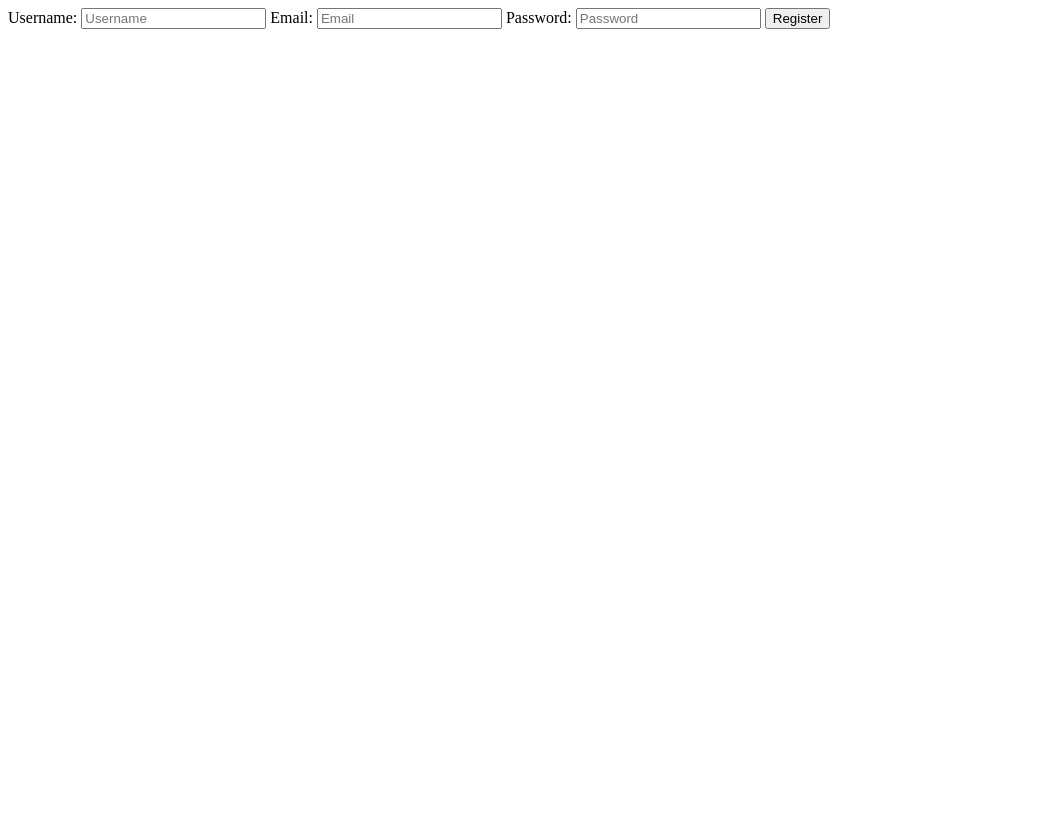
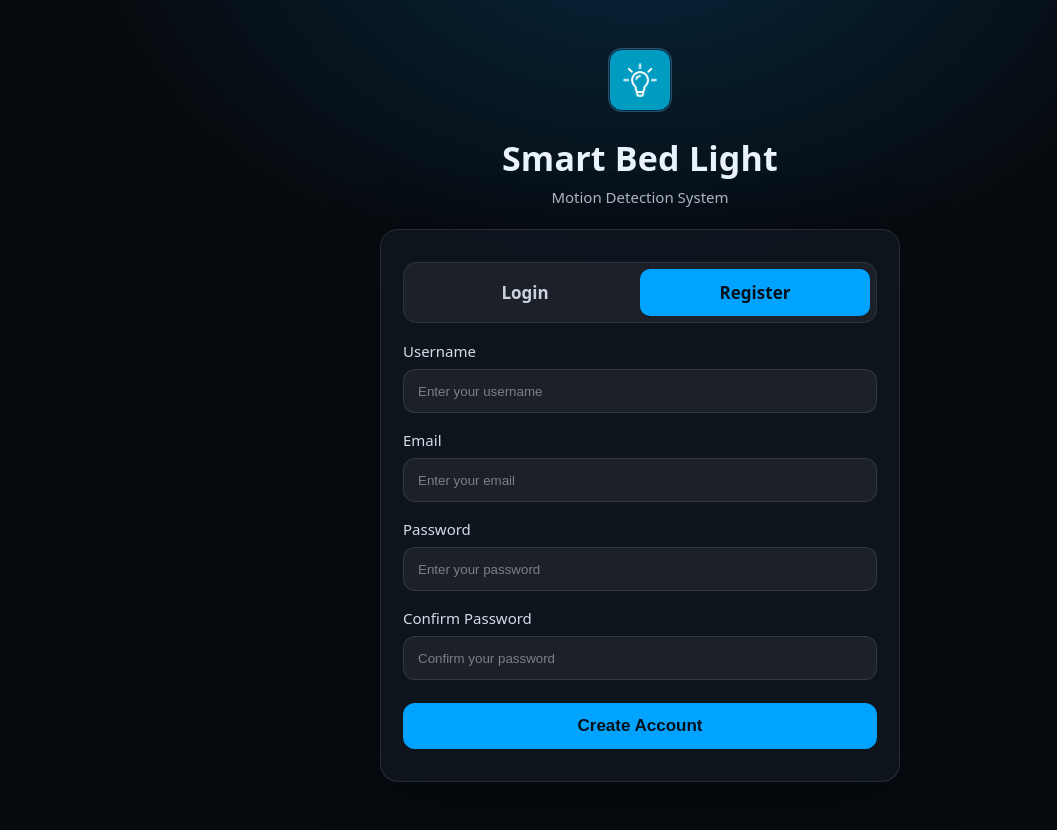
Before and after one commit to halo-bed/backend, a Flask app: page /auth/register in a window 1280 px wide. Shown: the whole page, without its empty margins (0-1057 px from the left). Before the commit the page ends 29 px from the top, so only its background shows below. Run offline with Flask 3, Linux system fonts and the light colour scheme.

Commit message:
feat: create a registration layout

```diff
--- a/app/static/scss/auth.css
+++ b/app/static/scss/auth.css
@@ -52,7 +52,7 @@ body {
   background: rgba(17, 24, 32, 0.78);
   border: 1px solid rgba(255, 255, 255, 0.1);
   border-radius: 18px;
-  padding: 22px;
+  padding: 32px 22px;
   box-shadow: 0 16px 60px rgba(0, 0, 0, 0.55);
   -webkit-backdrop-filter: blur(10px);
           backdrop-filter: blur(10px);
@@ -89,7 +89,7 @@ body {
 .auth-form {
   display: flex;
   flex-direction: column;
-  gap: 14px;
+  gap: 17px;
 }
 
 .auth-label {
@@ -99,7 +99,7 @@ body {
 }
 
 .auth-label-text {
-  font-size: 14px;
+  font-size: 15px;
   opacity: 0.9;
 }
 
--- a/app/static/scss/auth.scss
+++ b/app/static/scss/auth.scss
@@ -53,7 +53,7 @@ body {
   background: rgba(17, 24, 32, 0.78);
   border: 1px solid rgba(255, 255, 255, 0.10);
   border-radius: 18px;
-  padding: 22px;
+  padding: 32px 22px;
   box-shadow: 0 16px 60px rgba(0, 0, 0, 0.55);
   backdrop-filter: blur(10px);
 }
@@ -91,7 +91,7 @@ body {
 .auth-form {
   display: flex;
   flex-direction: column;
-  gap: 14px;
+  gap: 17px;
 }
 
 .auth-label {
@@ -101,7 +101,7 @@ body {
 }
 
 .auth-label-text {
-  font-size: 14px;
+  font-size: 15px;
   opacity: 0.9;
 }
 
--- a/app/templates/login.html
+++ b/app/templates/login.html
@@ -16,8 +16,8 @@
 
     <div class="auth-card">
         <div class="auth-tabs">
-            <a class="auth-tab active" href="{{ url_for('auth.login_default') }}">Login</a>
-            <a class="auth-tab" href="{{ url_for('auth.register_default') }}">Register</a>
+            <a class="auth-tab active" href="{{ url_for('auth.login_page') }}">Login</a>
+            <a class="auth-tab" href="{{ url_for('auth.register_page') }}">Register</a>
         </div>
 
         <form class="auth-form" action="{{ url_for('auth.login_default') }}" method="post">
@@ -38,7 +38,7 @@
             </div>
 
             <button class="auth-google" type="button">
-                <img class="google-icon" src="{{ url_for('static', filename='img/google.png') }}" alt="Google">
+                <img class="google-icon" src="../static/scss/google.png" alt="Google">
                 <span>Login with Google</span>
             </button>
         </form>
--- a/app/templates/register.html
+++ b/app/templates/register.html
@@ -2,18 +2,47 @@
 
 {% block title %}Register{% endblock %}
 
+{% block styles %}
+<link rel="stylesheet" href="../static/scss/auth.css">
+{% endblock %}
+
 {% block content %}
-<form action="{{ url_for('auth.register_default') }}" method="post">
-    <label> Username:
-        <input type="text" name="username" placeholder="Username">
-    </label>
-    <label> Email:
-        <input type="text" name="email" placeholder="Email">
-    </label>
-    <label> Password:
-        <input type="password" name="password" placeholder="Password">
-    </label>
+<div class="auth-page">
+    <div class="auth-header">
+        <img class="auth-logo" src="../static/scss/bulb.png" alt="Logo">
+        <h1 class="auth-title">Smart Bed Light</h1>
+        <p class="auth-subtitle">Motion Detection System</p>
+    </div>
 
-    <input type="submit" value="Register" />
-</form>
+    <div class="auth-card">
+        <div class="auth-tabs">
+            <a class="auth-tab" href="{{ url_for('auth.login_page') }}">Login</a>
+            <a class="auth-tab active" href="{{ url_for('auth.register_page') }}">Register</a>
+        </div>
+
+        <form class="auth-form" action="{{ url_for('auth.register_default') }}" method="post">
+            <label class="auth-label">
+                <span class="auth-label-text">Username</span>
+                <input class="auth-input" type="text" name="username" placeholder="Enter your username" required>
+            </label>
+
+            <label class="auth-label">
+                <span class="auth-label-text">Email</span>
+                <input class="auth-input" type="email" name="email" placeholder="Enter your email" required>
+            </label>
+
+            <label class="auth-label">
+                <span class="auth-label-text">Password</span>
+                <input class="auth-input" type="password" name="password" placeholder="Enter your password" required>
+            </label>
+
+            <label class="auth-label">
+                <span class="auth-label-text">Confirm Password</span>
+                <input class="auth-input" type="password" name="confirm_password" placeholder="Confirm your password" required>
+            </label>
+
+            <button class="auth-submit" type="submit">Create Account</button>
+        </form>
+    </div>
+</div>
 {% endblock %}
```
Also changed, not shown: app/static/scss/google.png (added), 1 other file.
